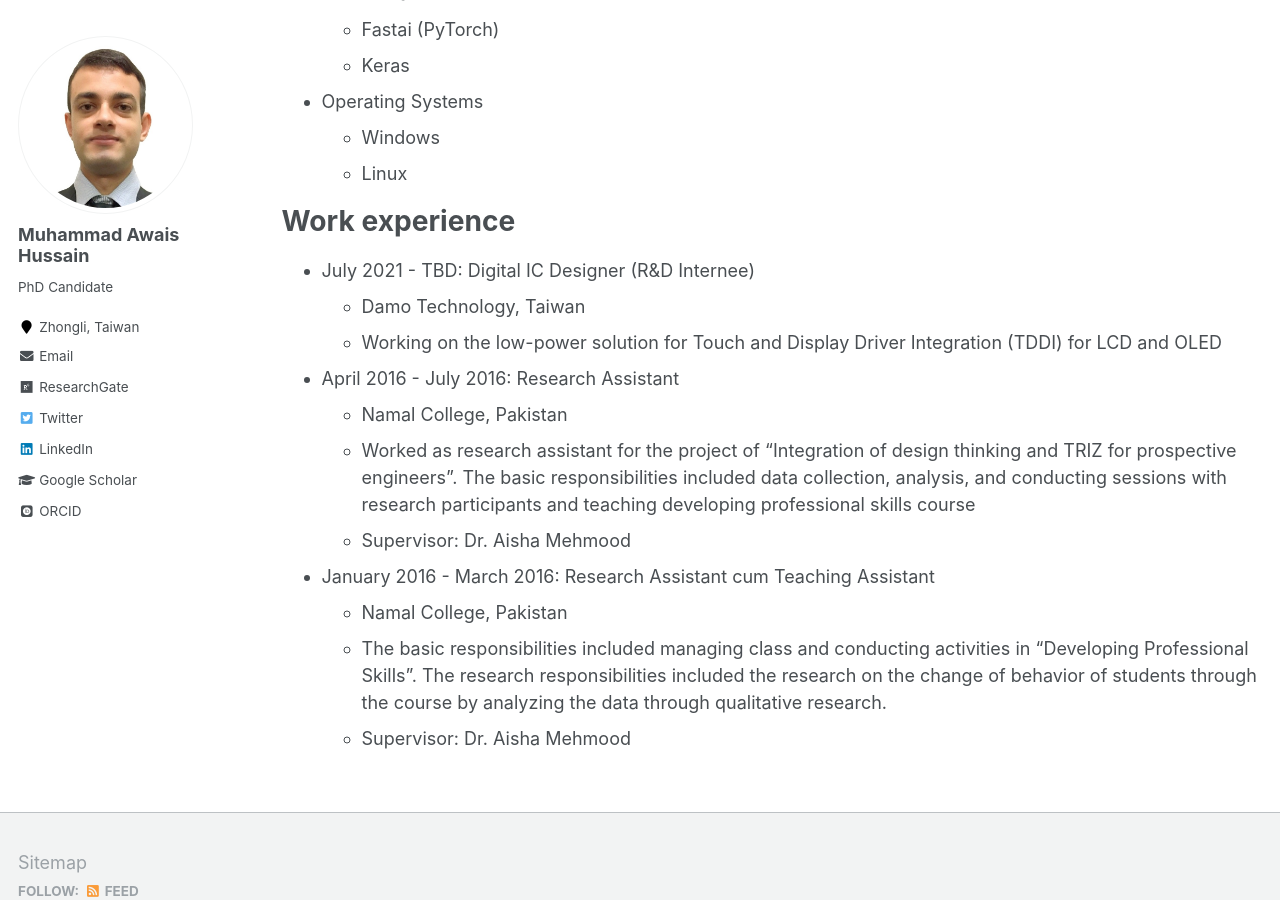
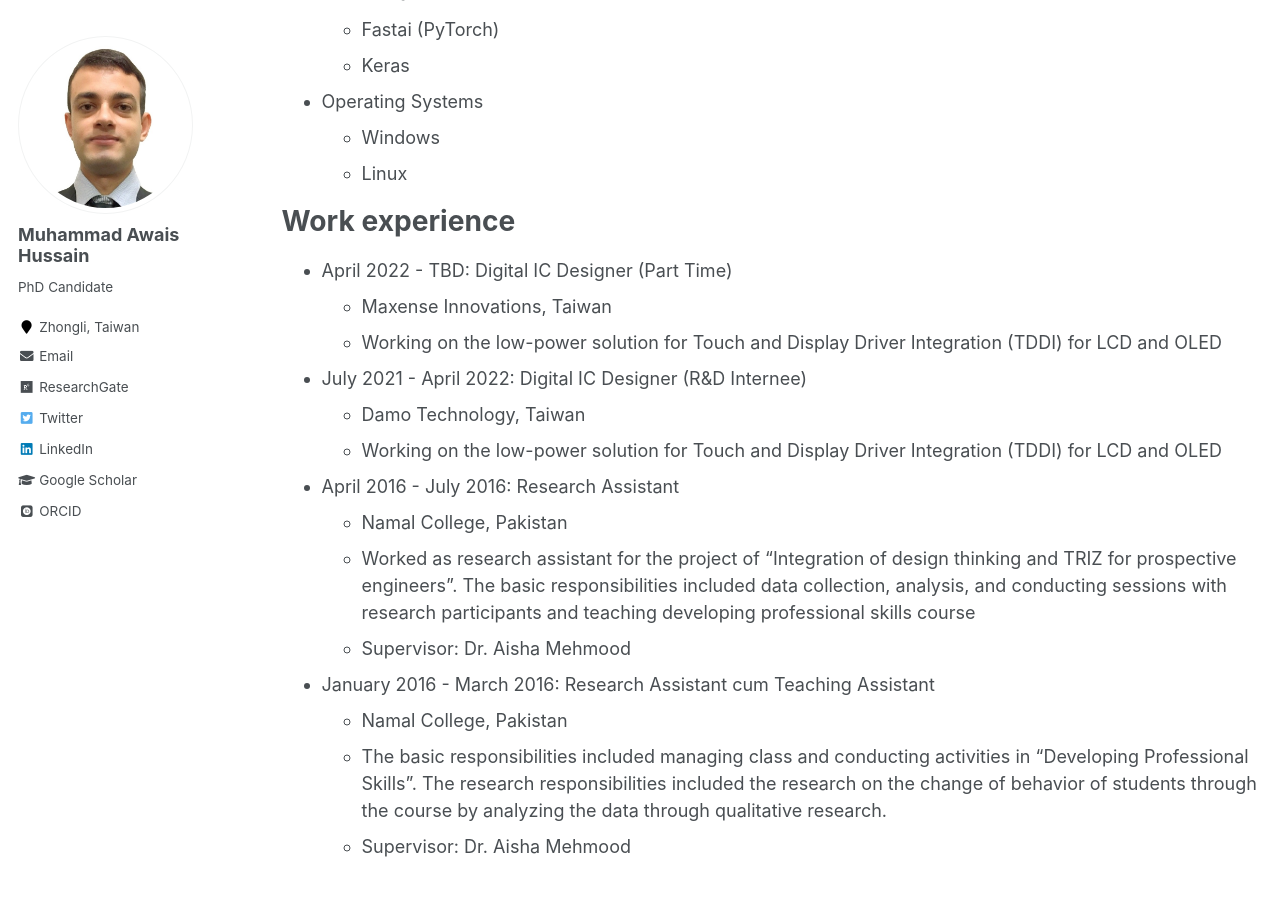
Before and after one commit to awais980/awais980.github.io, a Jekyll site: the page built from _pages/cv.md, in a window 1280 px wide and 900 px high, scrolled down 1067 px. Built offline with Jekyll 4.4.1, drawn with Linux system fonts in a browser that asks for light colours; some web fonts are replaced.

Commit message:
Updated cv

```diff
--- a/_pages/cv.md
+++ b/_pages/cv.md
@@ -48,7 +48,11 @@ Skills
 
 Work experience
 ======
-* July 2021 - TBD: Digital IC Designer (R&D Internee)
+* April 2022 - TBD: Digital IC Designer (Part Time)
+  * Maxense Innovations, Taiwan
+  * Working on the low-power solution for Touch and Display Driver Integration (TDDI) for LCD and OLED
+
+* July 2021 - April 2022: Digital IC Designer (R&D Internee)
   * Damo Technology, Taiwan
   * Working on the low-power solution for Touch and Display Driver Integration (TDDI) for LCD and OLED
 
```
